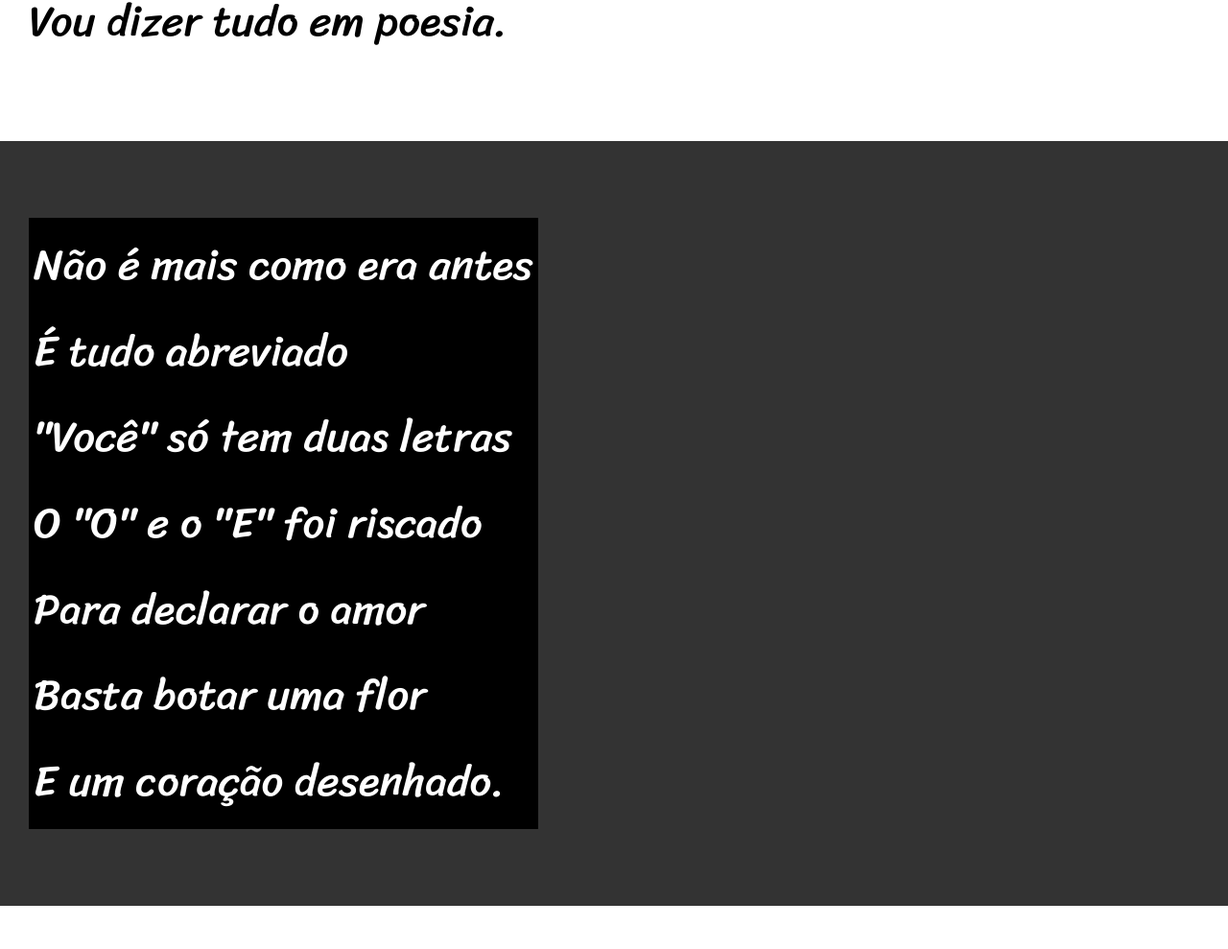
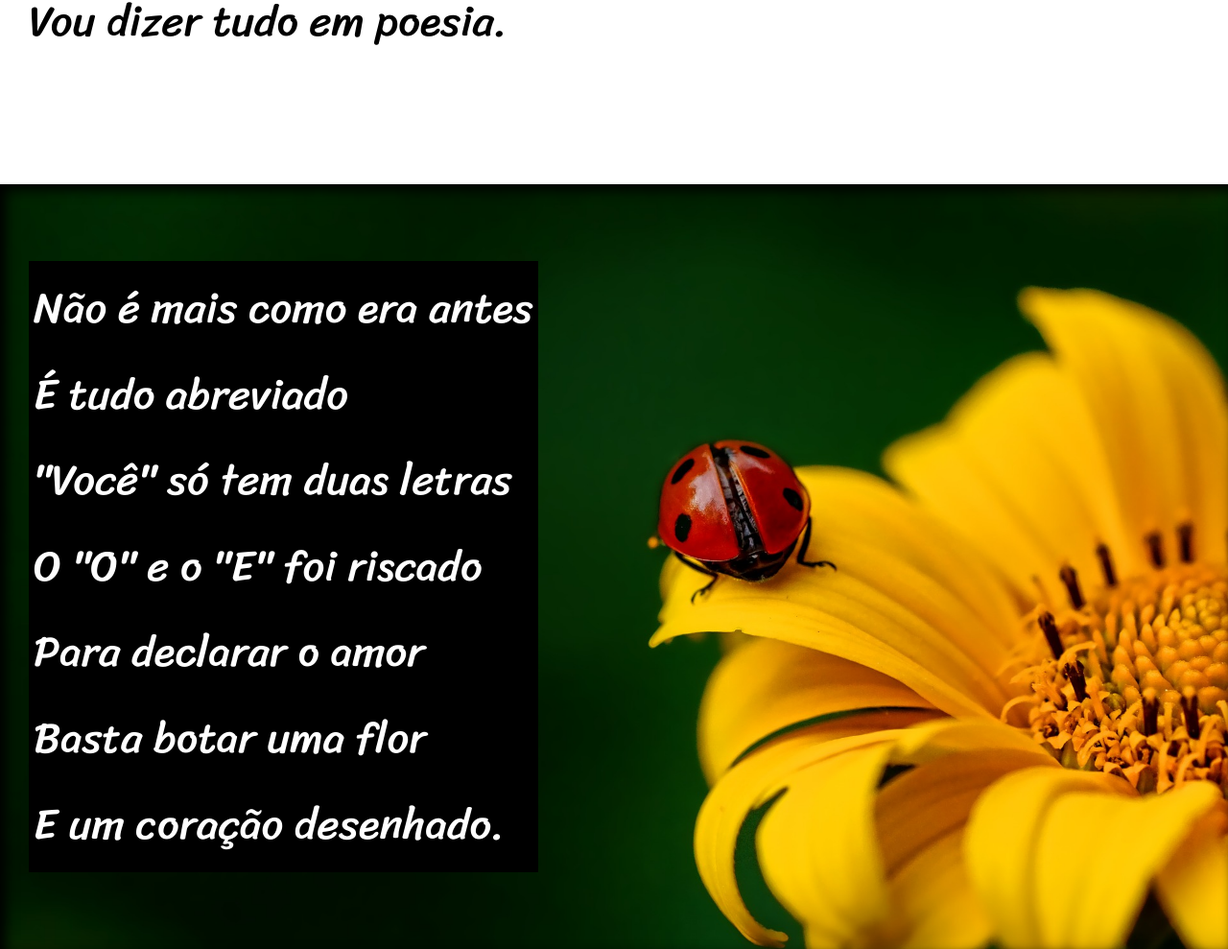
Before and after one commit to Eduardo1033/html-css, a plain HTML site: page desafio012/cordel.html in a window 1280 px wide. Shown: the part 950-1939 px from the top of the page at 96% size. Drawn offline with Linux system fonts and the light colour scheme.

Commit message:
efeito-fixed

```diff
--- a/desafio012/cordel.html
+++ b/desafio012/cordel.html
@@ -30,7 +30,7 @@
     </section>
 
 
-    <section class="imagem">
+    <section class="imagem" id="img01">
         <p>
             Não é mais como era antes <br>
             É tudo abreviado <br>
@@ -64,7 +64,7 @@
    </section >
 
 
-    <section class="imagem">
+    <section class="imagem" id="img02">
         <p>
             Tenho saudade das cartas <br>
             Escritas com a própria mão <br>
--- a/desafio012/estilo/style.css
+++ b/desafio012/estilo/style.css
@@ -52,6 +52,9 @@ section{
     font-family: var(--font3);
     font-size: 3.5vw;
 }
+section>p{
+    padding-bottom: 1em;
+}
  section.normal{
     background-color:white;
     color:black;
@@ -59,12 +62,23 @@ section{
  section.imagem{
     background-color:rgb(51, 51,51);
     color: white;
- }
+    box-shadow: inset 6px 6px 13px black;
+    background-size: cover;
+    background-attachment: fixed;
+}
  section.imagem>p{
     display: inline-block;
     padding: 5px;
     background-color: black;
+    text-shadow: 1px 1px 0px black;
  }
+ section#img01{
+    background-image: url(../imagens/background001.jpg);
+    background-position: right center;
+ }
+ section#img02{
+    background-image: url(../imagens/background002.jpg);
+
 
 footer{
     background-color: black;
```
